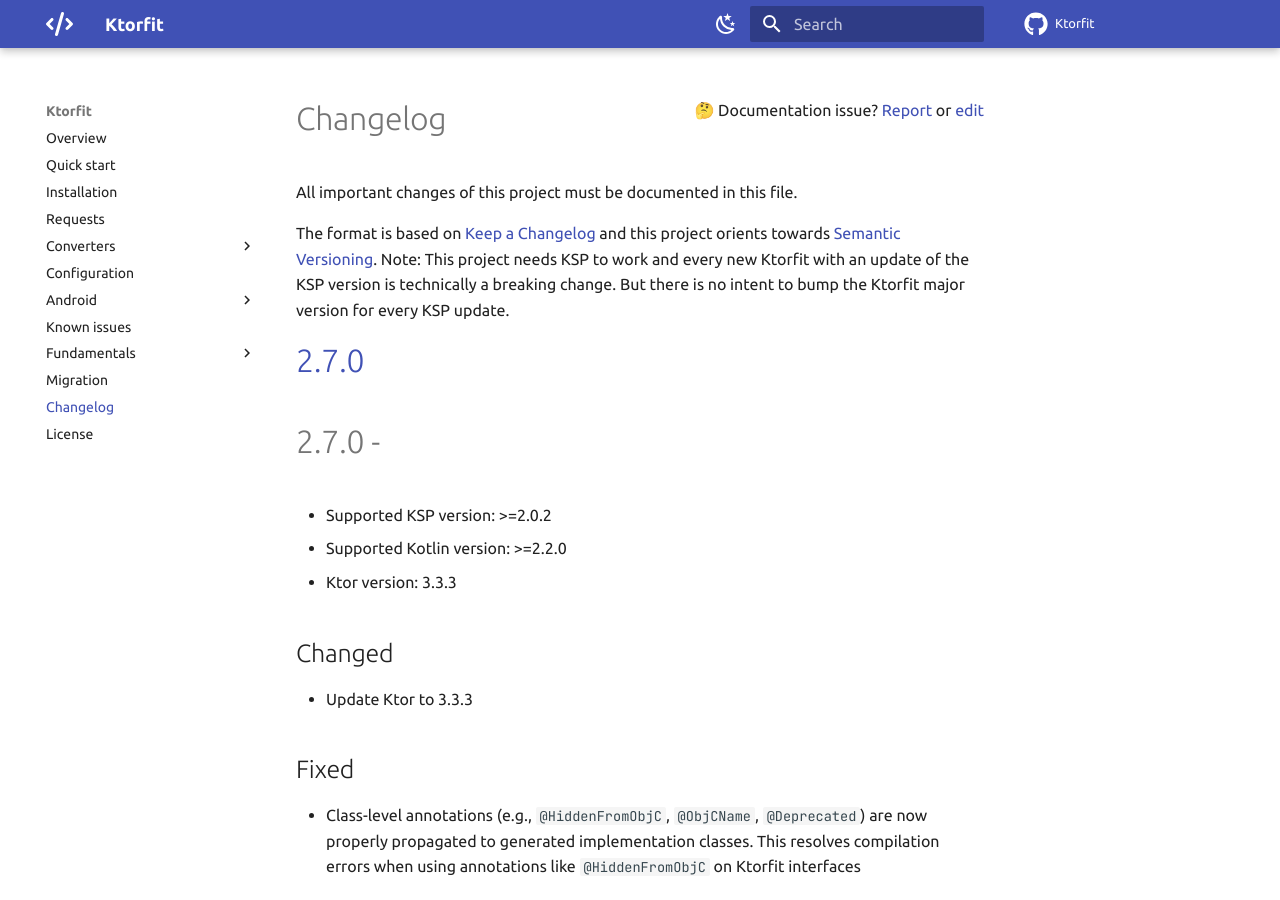
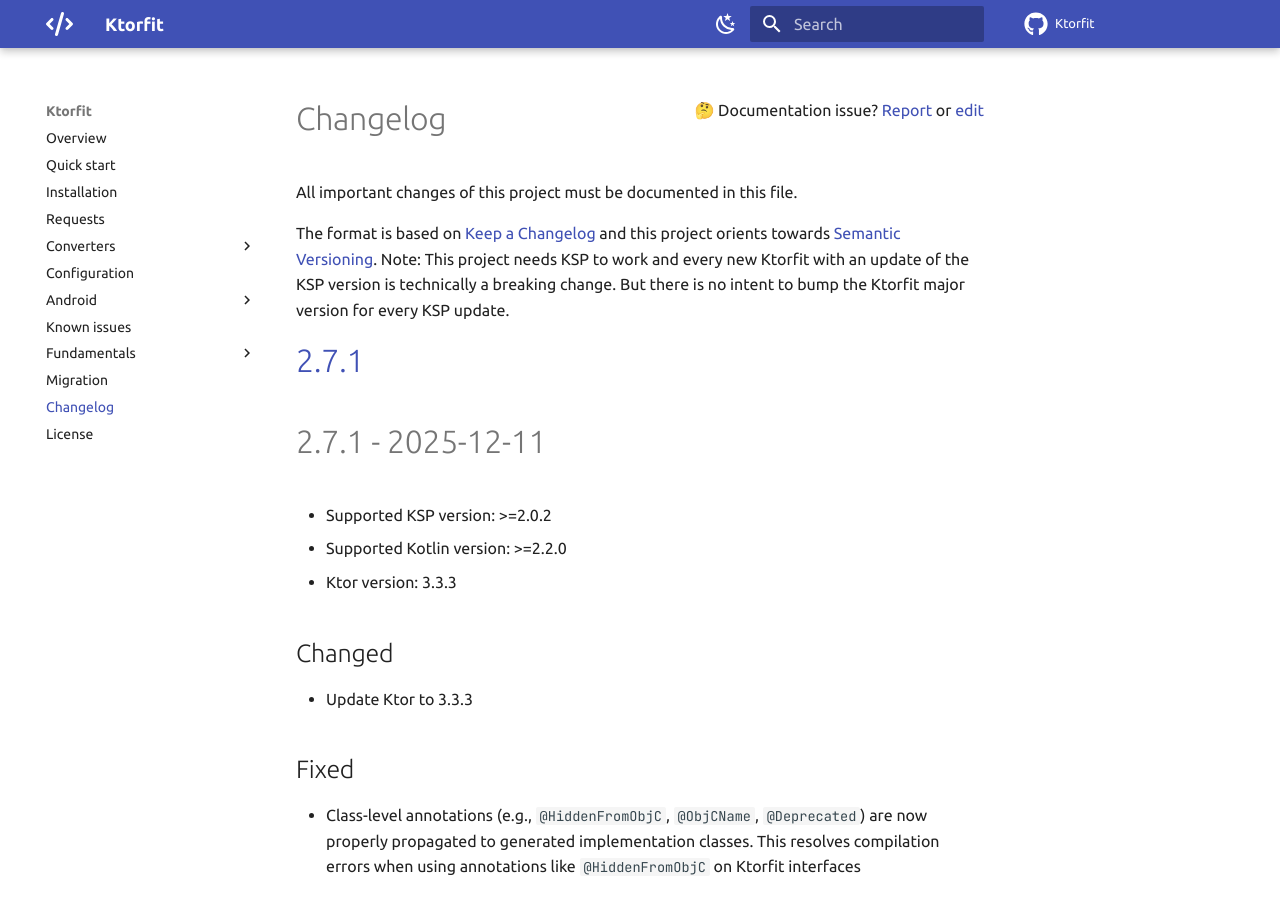
Before and after one commit to Foso/Ktorfit, an MkDocs documentation site: the page built from docs/CHANGELOG.md, in a window 1280 px wide and 900 px high. Built offline with MkDocs 1.6.1 and Material for MkDocs 9.7.7, drawn with Linux system fonts in a browser that asks for light colours; comment, search, counter and statistics services are not loaded.

Commit message:
Release 2.7.1

```diff
--- a/docs/CHANGELOG.md
+++ b/docs/CHANGELOG.md
@@ -8,9 +8,9 @@
 But there is no intent to bump the Ktorfit major version for every KSP update.
 
 
-# [2.7.0]()
+# [2.7.1]()
 
-2.7.0 -
+2.7.1 - 2025-12-11
 ========================================
 * Supported KSP version: >=2.0.2
 * Supported Kotlin version: >=2.2.0
```
